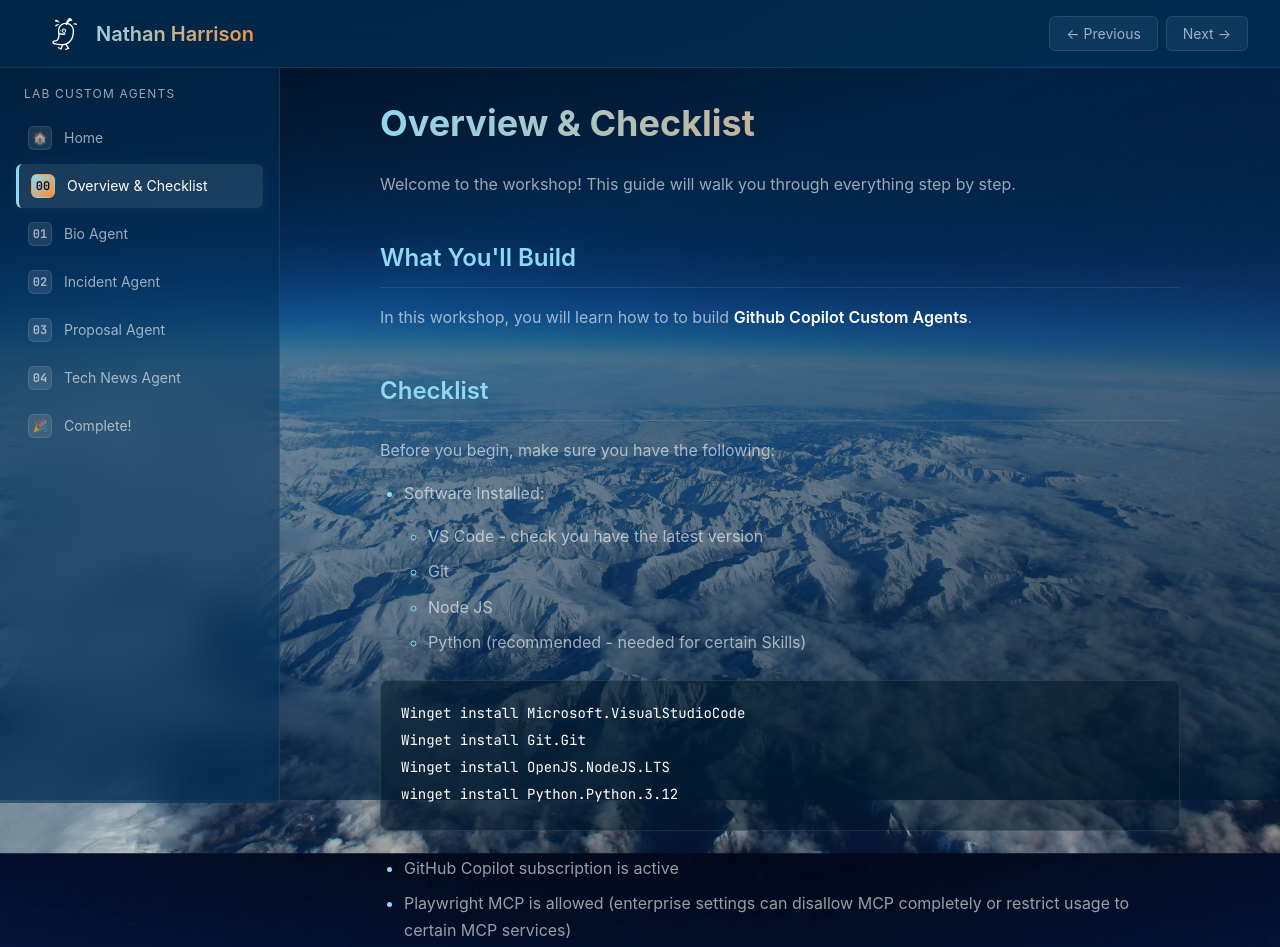
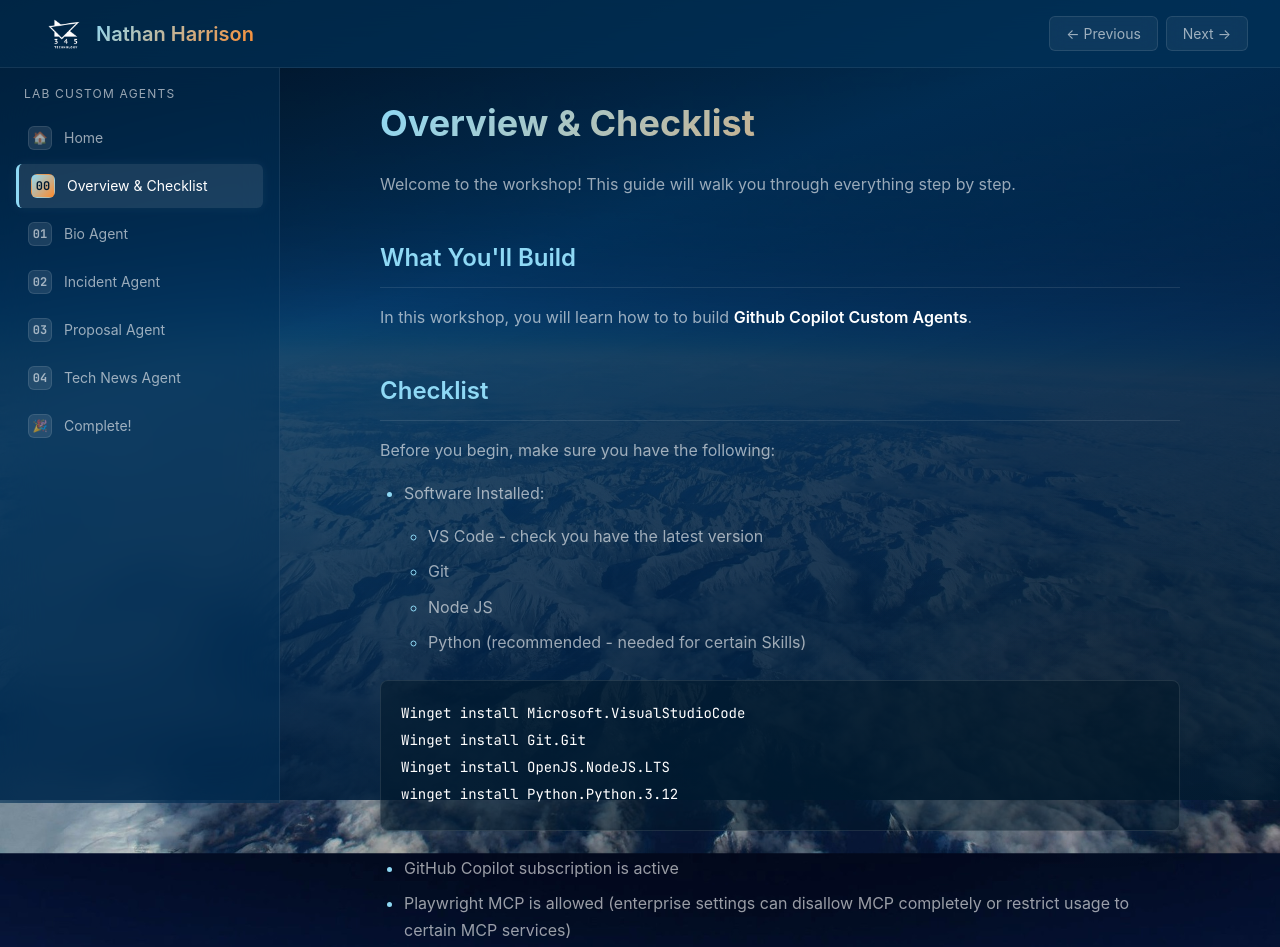
Before and after one commit to 345Nathan-Harrison/lab-customagents, a website with bundled scripts: page docs/step.html in a window 1280 px wide. Shown: the top 947 px of the page. Built offline with nearby package versions, Linux system fonts and the light colour scheme.

Commit message:
Refactor code structure for improved readability and maintainability

```diff
--- a/docs/css/step.css
+++ b/docs/css/step.css
@@ -44,7 +44,7 @@ body::before {
     content: '';
     position: fixed;
     inset: 0;
-    background: linear-gradient(160deg, rgba(1,13,26,0.82) 0%, rgba(1,49,88,0.55) 35%, rgba(1,32,64,0.6) 65%, rgba(1,26,48,0.85) 100%);
+    background: linear-gradient(160deg, rgba(1,13,26,0.92) 0%, rgba(1,49,88,0.85) 35%, rgba(1,32,64,0.88) 65%, rgba(1,26,48,0.93) 100%);
     pointer-events: none;
     z-index: 0;
 }
--- a/docs/step.html
+++ b/docs/step.html
@@ -6,7 +6,7 @@
     <meta http-equiv="Content-Language" content="en" />
     <meta name="google" content="notranslate" />
     <title>Lab Custom Agents</title>
-    <link rel="icon" href="img/favicon.ico" sizes="any" />
+    <link rel="icon" href="img/345logo.png" type="image/png" />
     <link rel="preconnect" href="https://fonts.googleapis.com" />
     <link rel="preconnect" href="https://fonts.gstatic.com" crossorigin />
     <link
@@ -27,8 +27,7 @@
           target="_blank"
           rel="noopener"
         >
-          <img src="img/logod.svg" alt="Logo" class="header-logo logo-dark" />
-          <img src="img/logol.svg" alt="Logo" class="header-logo logo-light" />
+          <img src="img/345logo.png" alt="Logo" class="header-logo" />
           <span class="header-title">Nathan Harrison</span>
         </a>
         <nav class="header-nav">
```
Also changed, not shown: workshop/05-complete.md (+4 -4 lines), docs/img/345logo.png (added).
